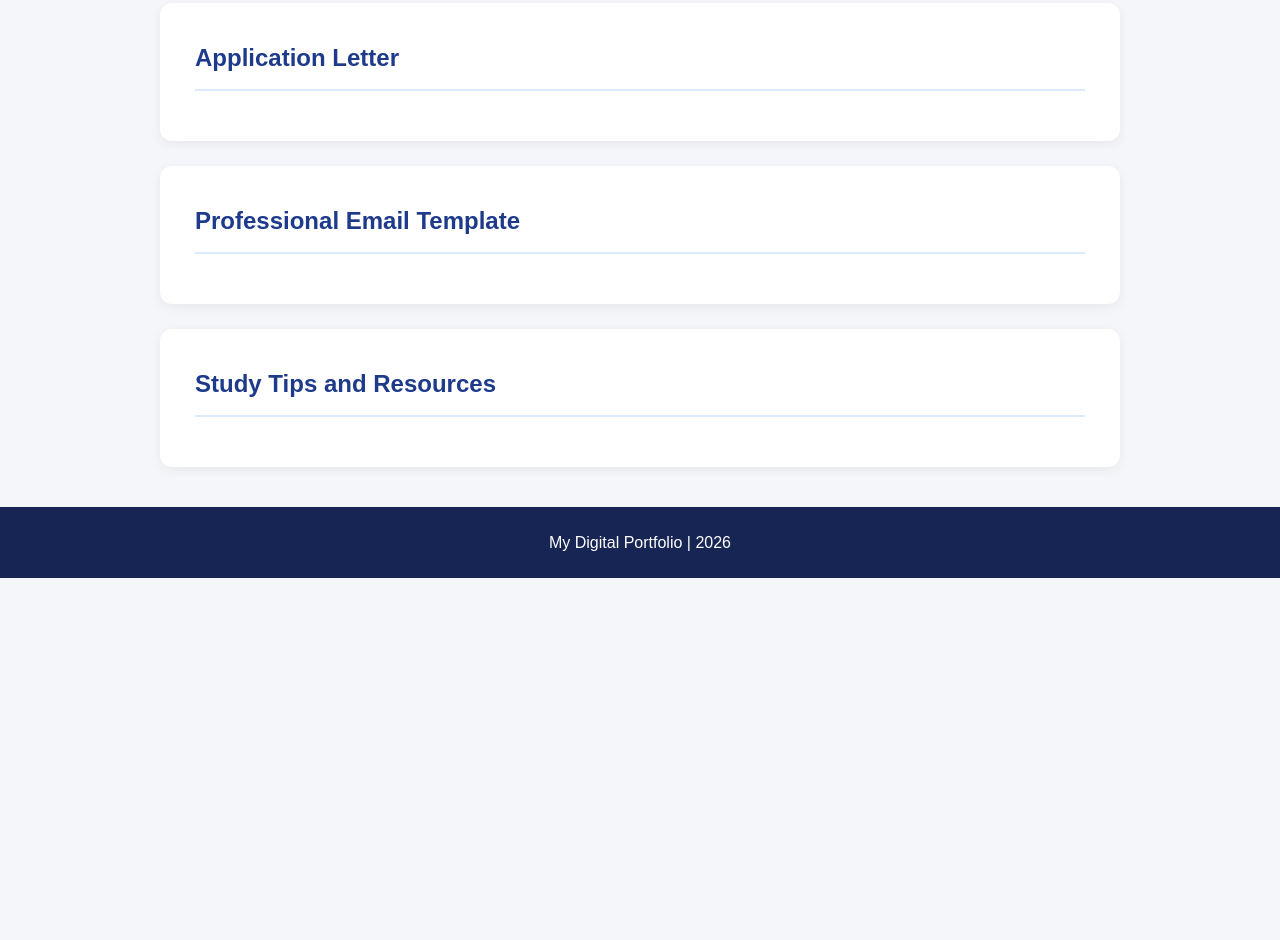
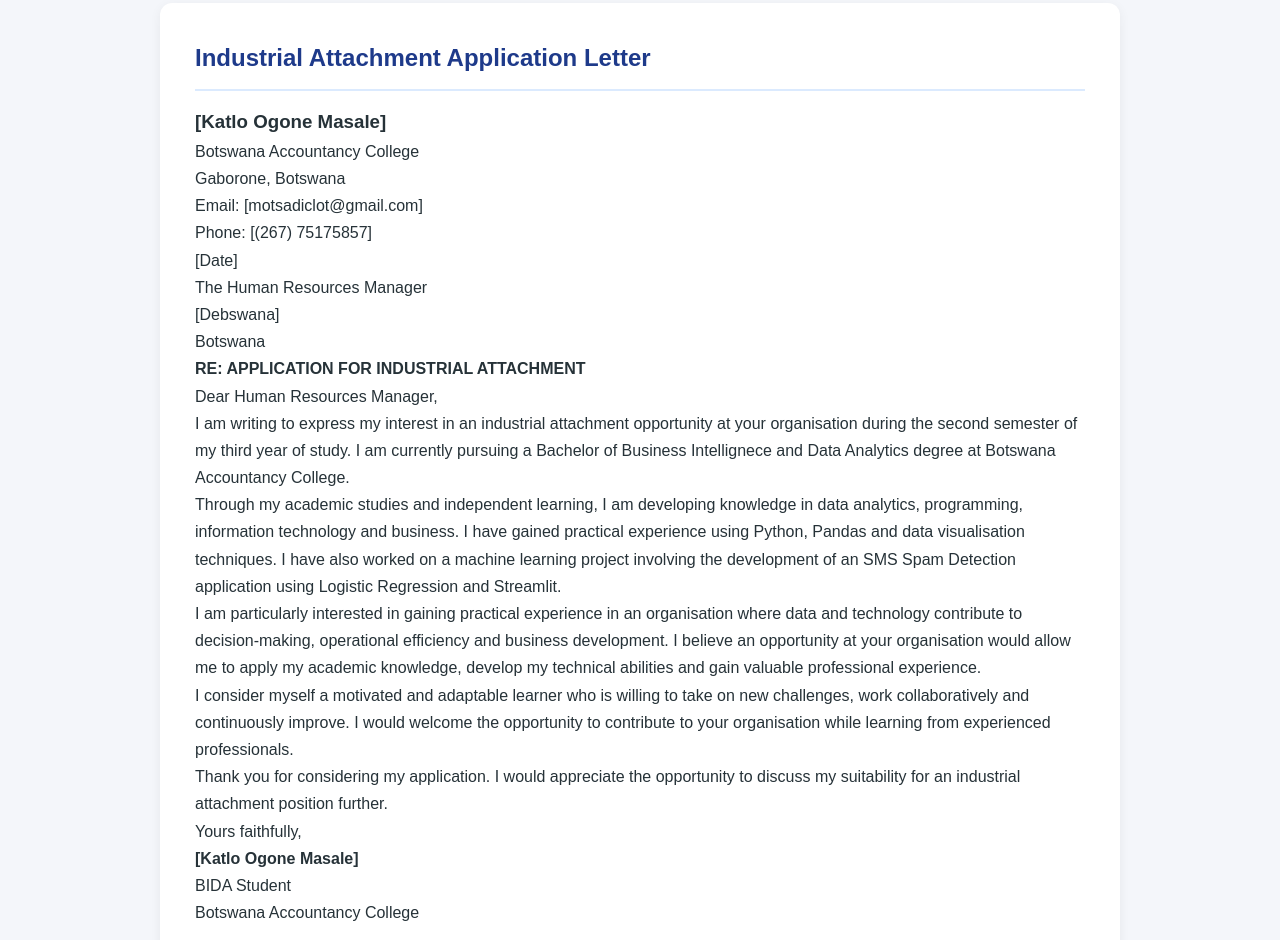
Before and after one commit to motsadiclot-png/css-digital-portfolio, a plain HTML site: page index.html in a window 1280 px wide. Shown: the part 4560-5500 px from the top of the page. Before the commit the page ends 5138 px from the top, so only its background shows below. Drawn offline with Linux system fonts and the light colour scheme.

Commit message:
Update index.html

```diff
--- a/index.html
+++ b/index.html
@@ -341,9 +341,89 @@
 
 </section>
 
-        <section id="application">
-            <h2>Application Letter</h2>
-        </section>
+
+<section id="application">
+    <h2>Industrial Attachment Application Letter</h2>
+
+    <div class="letter">
+
+        <h3>[Katlo Ogone Masale]</h3>
+        <p>
+            Botswana Accountancy College<br>
+            Gaborone, Botswana<br>
+            Email: [motsadiclot@gmail.com]<br>
+            Phone: [(267) 75175857]
+        </p>
+
+        <p>[Date]</p>
+
+        <p>
+            The Human Resources Manager<br>
+            [Debswana]<br>
+            Botswana
+        </p>
+
+        <p><strong>RE: APPLICATION FOR INDUSTRIAL ATTACHMENT</strong></p>
+
+        <p>Dear Human Resources Manager,</p>
+
+        <p>
+            I am writing to express my interest in an industrial
+            attachment opportunity at your organisation during
+            the second semester of my third year of study.
+            I am currently pursuing a Bachelor of Business Intellignece
+            and Data Analytics degree at Botswana Accountancy
+            College.
+        </p>
+
+        <p>
+            Through my academic studies and independent learning,
+            I am developing knowledge in data analytics,
+            programming, information technology and business.
+            I have gained practical experience using Python,
+            Pandas and data visualisation techniques. I have
+            also worked on a machine learning project involving
+            the development of an SMS Spam Detection application
+            using Logistic Regression and Streamlit.
+        </p>
+
+        <p>
+            I am particularly interested in gaining practical
+            experience in an organisation where data and
+            technology contribute to decision-making, operational
+            efficiency and business development. I believe an
+            opportunity at your organisation would allow me
+            to apply my academic knowledge, develop my technical
+            abilities and gain valuable professional experience.
+        </p>
+
+        <p>
+            I consider myself a motivated and adaptable learner
+            who is willing to take on new challenges, work
+            collaboratively and continuously improve.
+            I would welcome the opportunity to contribute
+            to your organisation while learning from
+            experienced professionals.
+        </p>
+
+        <p>
+            Thank you for considering my application.
+            I would appreciate the opportunity to discuss
+            my suitability for an industrial attachment
+            position further.
+        </p>
+
+        <p>Yours faithfully,</p>
+
+        <p>
+            <strong>[Katlo Ogone Masale]</strong><br>
+            BIDA Student<br>
+            Botswana Accountancy College
+        </p>
+
+    </div>
+</section>
+
 
         <section id="email">
             <h2>Professional Email Template</h2>
```
